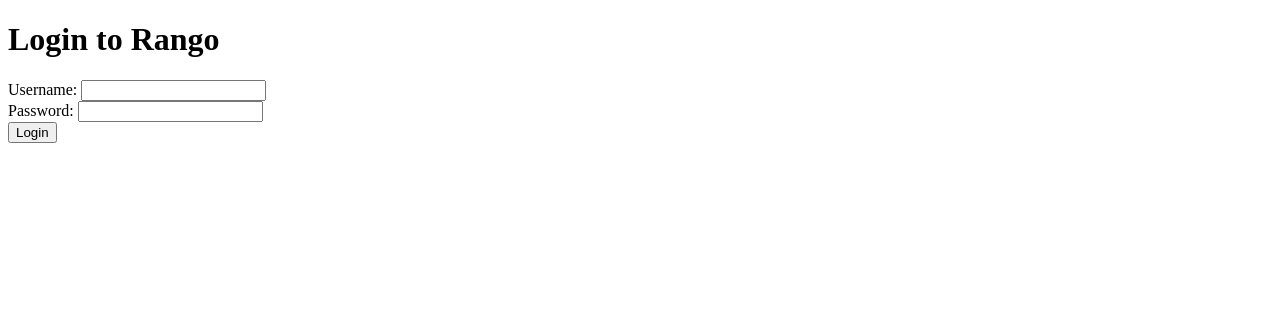
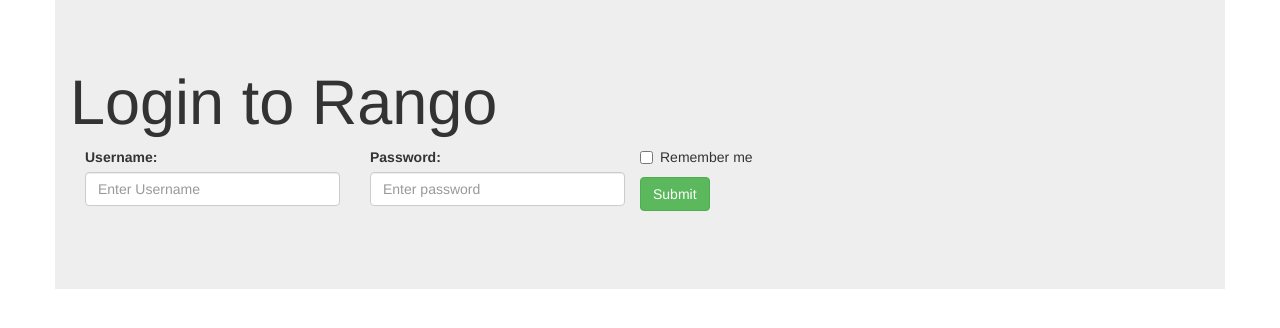
Before and after one commit to rohitvernekar/tango_with_django, a Django app: page /rango/login/ in a window 1280 px wide. Shown: the top 328 px of the page. Run offline with Django 3.2, Linux system fonts and the light colour scheme; parts of the project's set-up code (start-up, migrations or seed data) failed here and were passed over; some libraries are stand-ins or nearby versions.

Commit message:
Bootstrapped login.html

```diff
--- a/templates/rango/login.html
+++ b/templates/rango/login.html
@@ -2,15 +2,27 @@
 <html>
 <head>
 	<title>Login page</title>
+        <meta name="viewport" content="width=device-width, initial-scale=1">
+        <link rel="stylesheet" href="http://maxcdn.bootstrapcdn.com/bootstrap/3.3.6/css/bootstrap.min.css">
+        <script src="https://ajax.googleapis.com/ajax/libs/jquery/1.12.0/jquery.min.js"></script>
+        <script src="http://maxcdn.bootstrapcdn.com/bootstrap/3.3.6/js/bootstrap.min.js"></script>
 </head>
 <body>
-<h1> Login to Rango</h1>
-    <form id="login_form" method="post" action="/rango/login/">
-    {% csrf_token %}
-    Username: <input type="text" name="username" value="" size="20"/><br/>
-    Password: <input type="password" name="password" value="" size="20"/><br/>
-
-    <input type="submit" value="Login"/>
-    </form>
+    <div class="container jumbotron">
+        <h1> Login to Rango</h1>
+        <form role="form" id="login_form" method="post" action="/rango/login/">
+        {% csrf_token %}
+            <div class="form-group col-xs-3">
+                <label for="usn"> Username:</label> <input type="text" name="username" class="form-control" id="username" placeholder="Enter Username" size="20"/><br/>
+            </div>
+            <div class="form-group col-xs-3">
+                <label for="pwd">Password: </label><input type="password" name="password" class="form-control" id="pwd" placeholder="Enter password" size="20"/>
+            </div>
+            <div class="checkbox enabled">
+                <label><input type="checkbox"> Remember me </label>
+            </div>
+         <button type="submit" class="btn btn-success">Submit</button>
+        </form>
+    </div>
 </body>
 </html>
```
